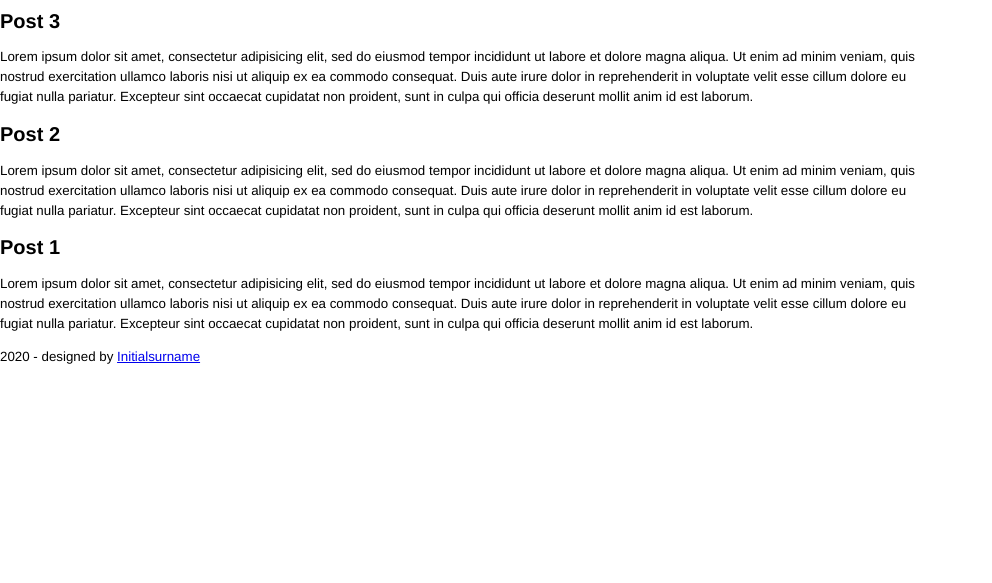
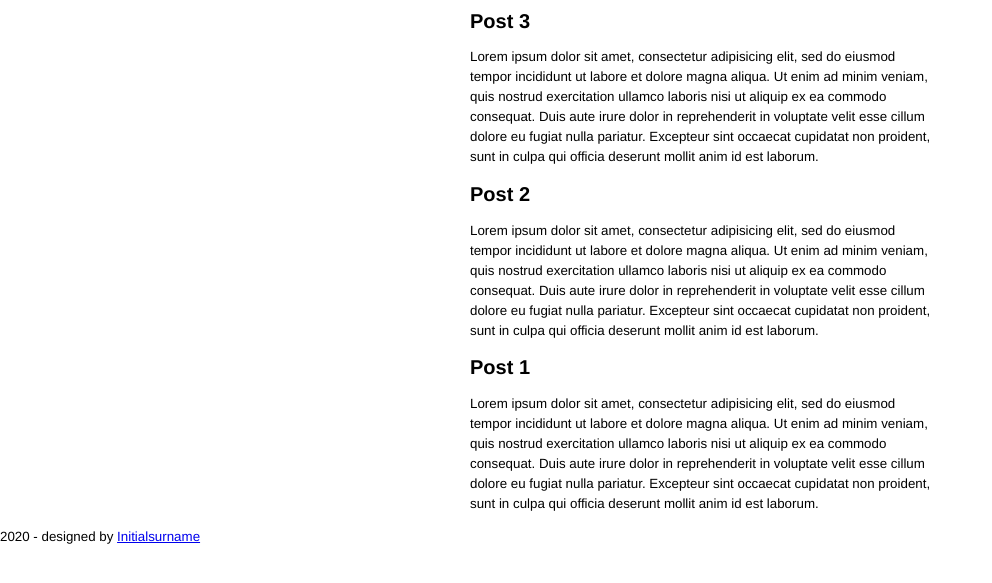
Before and after one commit to JorgeFraile/AppConnectedToDB, a plain HTML site: page index.html in a window 1280 px wide. Shown: the part 27-610 px from the top of the page, without its empty margins (0-992 px from the left). Drawn offline with Linux system fonts and the light colour scheme.

Commit message:
that CSS of several HTML5 elements are added: header, section, article, aside, and footer.

```diff
--- a/style.css
+++ b/style.css
@@ -8,3 +8,16 @@ width: 940px;
 margin: 0 car;
 font: 10pt/1.5em Helvetica,"Helvetica neue", Arial, sans-serif;
 }
+
+header,section,article,aside,footer {
+display: block;
+}
+aside {
+float: left;
+width: 470px;
+min-height: 480px;
+background:
+url(logo.png)
+center top norepeat;
+margin: 0 0 20px 0;
+}
```
